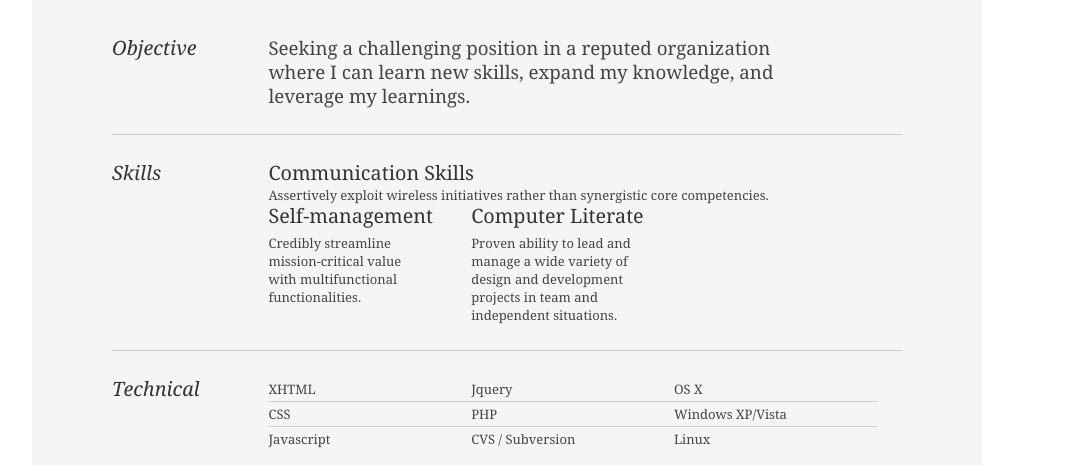
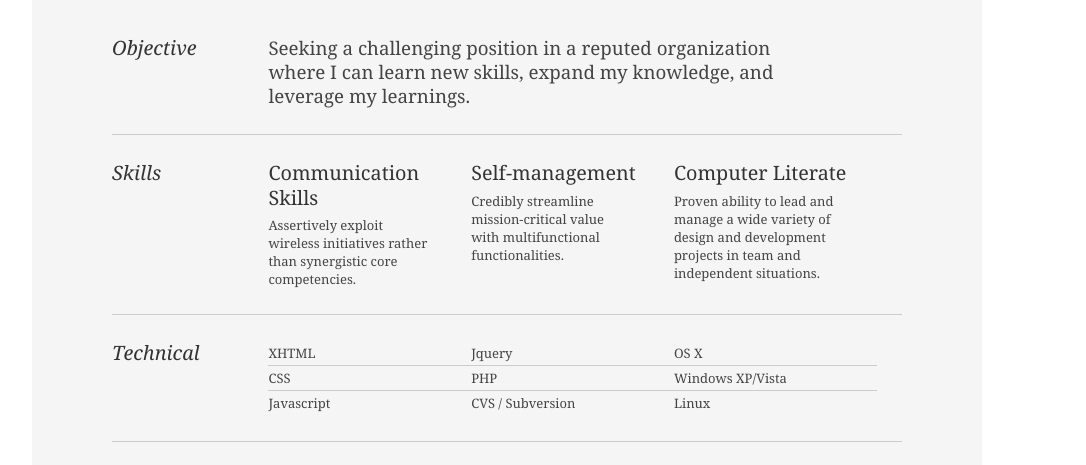
Before and after one commit to Lovella27/Lovella27.github.io, a plain HTML site: page index.html in a window 1280 px wide. Shown: the part 296-761 px from the top of the page, without its empty margins (133-1219 px from the left). Drawn offline with Linux system fonts and the light colour scheme.

Commit message:
created index.html

```diff
--- a/index.html
+++ b/index.html
@@ -56,7 +56,7 @@
 						</div>
 						<div class="yui-u">
 
-								<div class="">
+								<div class="talent">
 									<h2>Communication Skills</h2>
 									<p>Assertively exploit wireless initiatives rather than synergistic core competencies.	</p>
 								</div>
```
